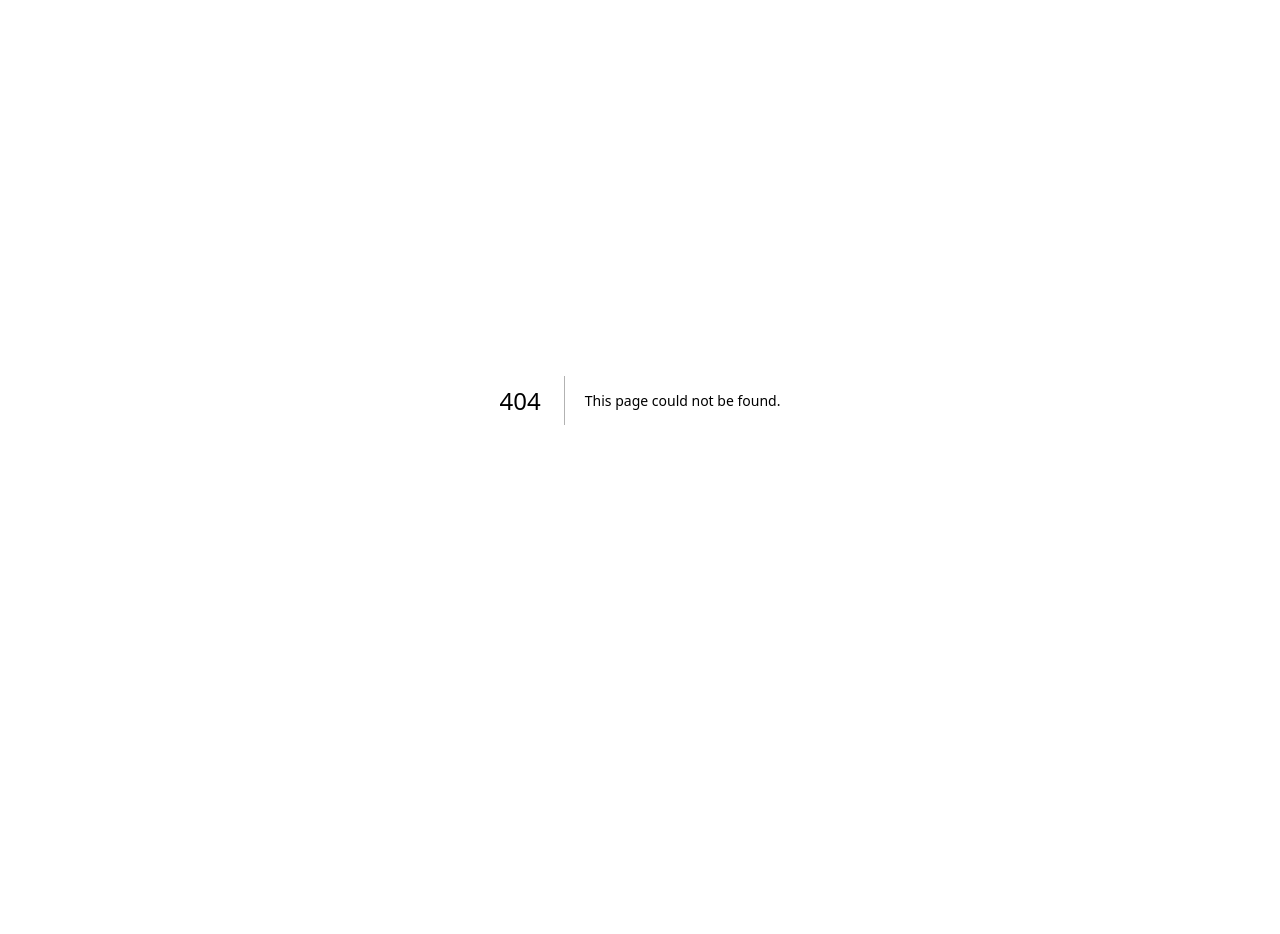
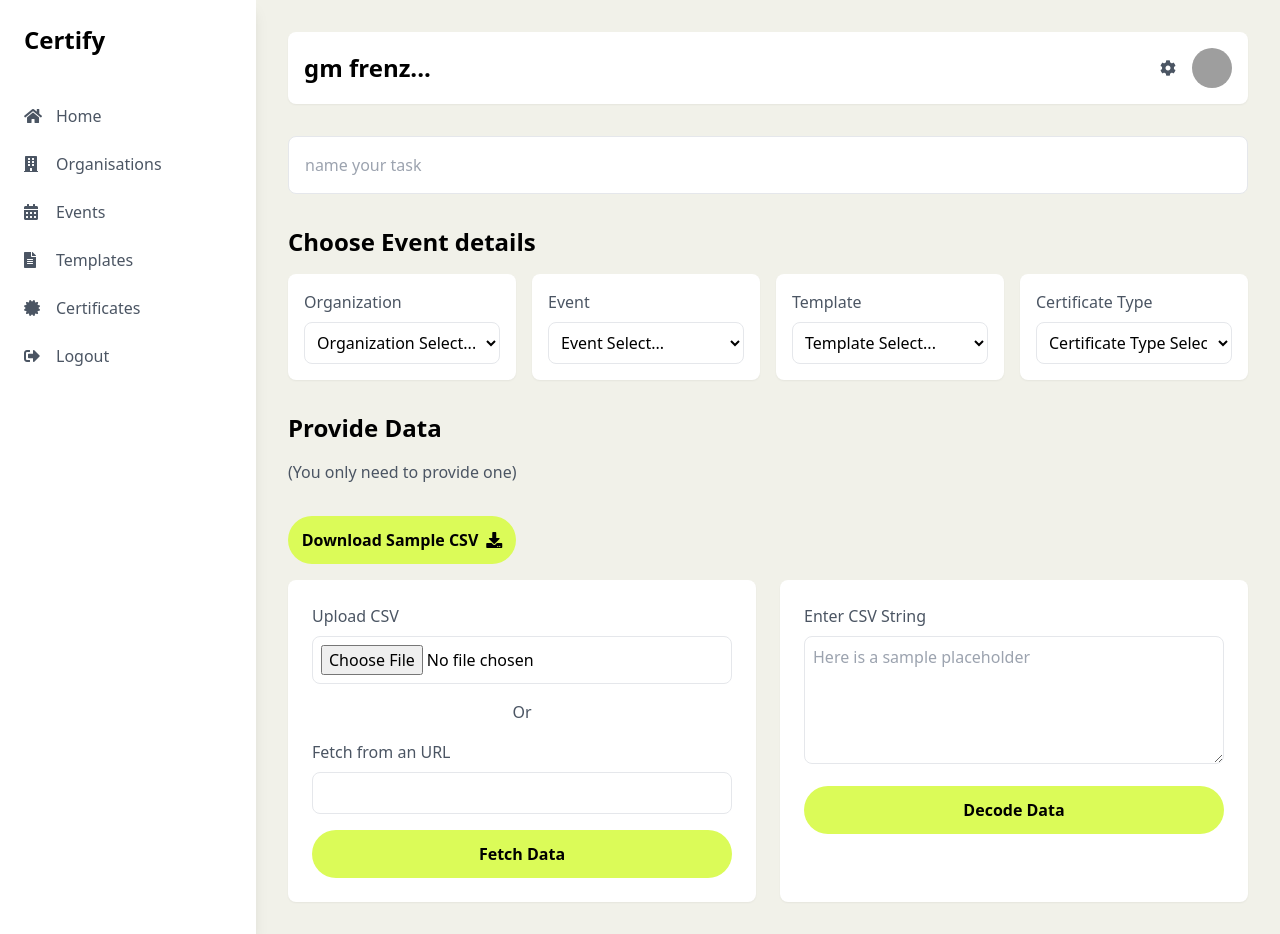
Before and after one commit to chaitanya1-coder/certify-frontend, a Next.js app: page /dashboard in a window 1280 px wide. Before the commit this address had no page. Before the commit the page ends 800 px from the top, so only its background shows below. Built offline with nearby package versions, Linux system fonts and the light colour scheme; grey boxes are pictures that could not be loaded.

Commit message:
dashboard done

```diff
--- /dev/null
+++ b/src/app/dashboard/layout.js
@@ -0,0 +1,13 @@
+export default function DashboardLayout({ children }) {
+  return (
+    <html lang="en">
+      <head>
+        <link
+          href="https://cdnjs.cloudflare.com/ajax/libs/font-awesome/5.15.3/css/all.min.css"
+          rel="stylesheet"
+        />
+      </head>
+      <body>{children}</body>
+    </html>
+  );
+}
--- /dev/null
+++ b/src/app/dashboard/page.js
@@ -0,0 +1,123 @@
+"use client";
+import { useState } from "react";
+
+export default function Dashboard() {
+  return (
+    <div className="flex bg-[#f1f1e9] min-h-screen">
+      {/* Sidebar */}
+      <div className="w-64 bg-white shadow-lg p-6">
+        <div className="text-2xl font-bold mb-12 text-black">Certify</div>
+        <nav className="space-y-6">
+          {[
+            { icon: "fa-home", text: "Home" },
+            { icon: "fa-building", text: "Organisations" },
+            { icon: "fa-calendar-alt", text: "Events" },
+            { icon: "fa-file-alt", text: "Templates" },
+            { icon: "fa-certificate", text: "Certificates" },
+            { icon: "fa-sign-out-alt", text: "Logout" },
+          ].map((item, index) => (
+            <a
+              key={index}
+              href="#"
+              className="flex items-center space-x-3 text-gray-600 hover:text-black transition-colors"
+            >
+              <i className={`fas ${item.icon} w-5`}></i>
+              <span className="font-medium">{item.text}</span>
+            </a>
+          ))}
+        </nav>
+      </div>
+
+      {/* Main Content */}
+      <div className="flex-1 p-8">
+        {/* Header */}
+        <div className="flex justify-between items-center mb-8 bg-white rounded-lg p-4 shadow-sm">
+          <h1 className="text-2xl font-bold text-black">gm frenz...</h1>
+          <div className="flex items-center space-x-4">
+            <i className="fas fa-cog text-gray-600 hover:text-black transition-colors"></i>
+            <img
+              src="https://storage.googleapis.com/a1aa/image/4RMQUqmwlYZZJ9XRNL1fjYlHveb7h7aGnrpQj5x3lWepYZsnA.jpg"
+              alt="User avatar"
+              className="rounded-full w-10 h-10"
+            />
+          </div>
+        </div>
+
+        {/* Task Input */}
+        <input
+          type="text"
+          placeholder="name your task"
+          className="w-full p-4 bg-white border border-gray-200 rounded-lg mb-8 outline-none focus:ring-2 focus:ring-[#dbfb58] text-black"
+        />
+
+        {/* Event Details Section */}
+        <h2 className="text-2xl font-bold mb-4 text-black">
+          Choose Event details
+        </h2>
+        <div className="grid grid-cols-1 md:grid-cols-2 lg:grid-cols-4 gap-4 mb-8">
+          {["Organization", "Event", "Template", "Certificate Type"].map(
+            (label, index) => (
+              <div key={index} className="bg-white p-4 rounded-lg shadow-sm">
+                <label className="block mb-2 text-gray-600 font-medium">
+                  {label}
+                </label>
+                <select className="w-full p-2 bg-white border border-gray-200 rounded-lg outline-none focus:ring-2 focus:ring-[#dbfb58] text-black">
+                  <option>{label} Select...</option>
+                </select>
+              </div>
+            )
+          )}
+        </div>
+
+        {/* Data Section */}
+        <h2 className="text-2xl font-bold mb-4 text-black">Provide Data</h2>
+        <p className="mb-4 text-gray-600">(You only need to provide one)</p>
+
+        <div className="grid grid-cols-1 md:grid-cols-4 block mb-4 gap-4">
+          <button className="mt-4 p-3 bg-[#dbfb58] text-black font-bold rounded-full hover:bg-[#dbfb58]/90 transition-colors">
+            Download Sample CSV
+            <i className="fas fa-download ml-2"></i>
+          </button>
+        </div>
+
+        <div className="grid grid-cols-1 md:grid-cols-2 gap-6">
+          {/* Upload CSV Section */}
+          <div className="bg-white p-6 rounded-lg shadow-sm">
+            <label className="block mb-2 text-gray-600 font-medium">
+              Upload CSV
+            </label>
+            <input
+              type="file"
+              className="w-full p-2 bg-white border border-gray-200 rounded-lg mb-4"
+            />
+            <div className="text-center mb-4 text-gray-600">Or</div>
+            <label className="block mb-2 text-gray-600 font-medium">
+              Fetch from an URL
+            </label>
+            <input
+              type="text"
+              className="w-full p-2 bg-white border border-gray-200 rounded-lg mb-4 outline-none focus:ring-2 focus:ring-[#dbfb58]"
+            />
+            <button className="w-full p-3 bg-[#dbfb58] text-black font-bold rounded-full hover:bg-[#dbfb58]/90 transition-colors">
+              Fetch Data
+            </button>
+          </div>
+
+          {/* CSV String Section */}
+          <div className="bg-white p-6 rounded-lg shadow-sm">
+            <label className="block mb-2 text-gray-600 font-medium">
+              Enter CSV String
+            </label>
+            <textarea
+              className="w-full p-2 bg-white border border-gray-200 rounded-lg h-32 mb-4 outline-none focus:ring-2 focus:ring-[#dbfb58]"
+              placeholder="Here is a sample placeholder"
+            ></textarea>
+            <button className="w-full p-3 bg-[#dbfb58] text-black font-bold rounded-full hover:bg-[#dbfb58]/90 transition-colors">
+              Decode Data
+            </button>
+          </div>
+        </div>
+      </div>
+    </div>
+  );
+}
```
